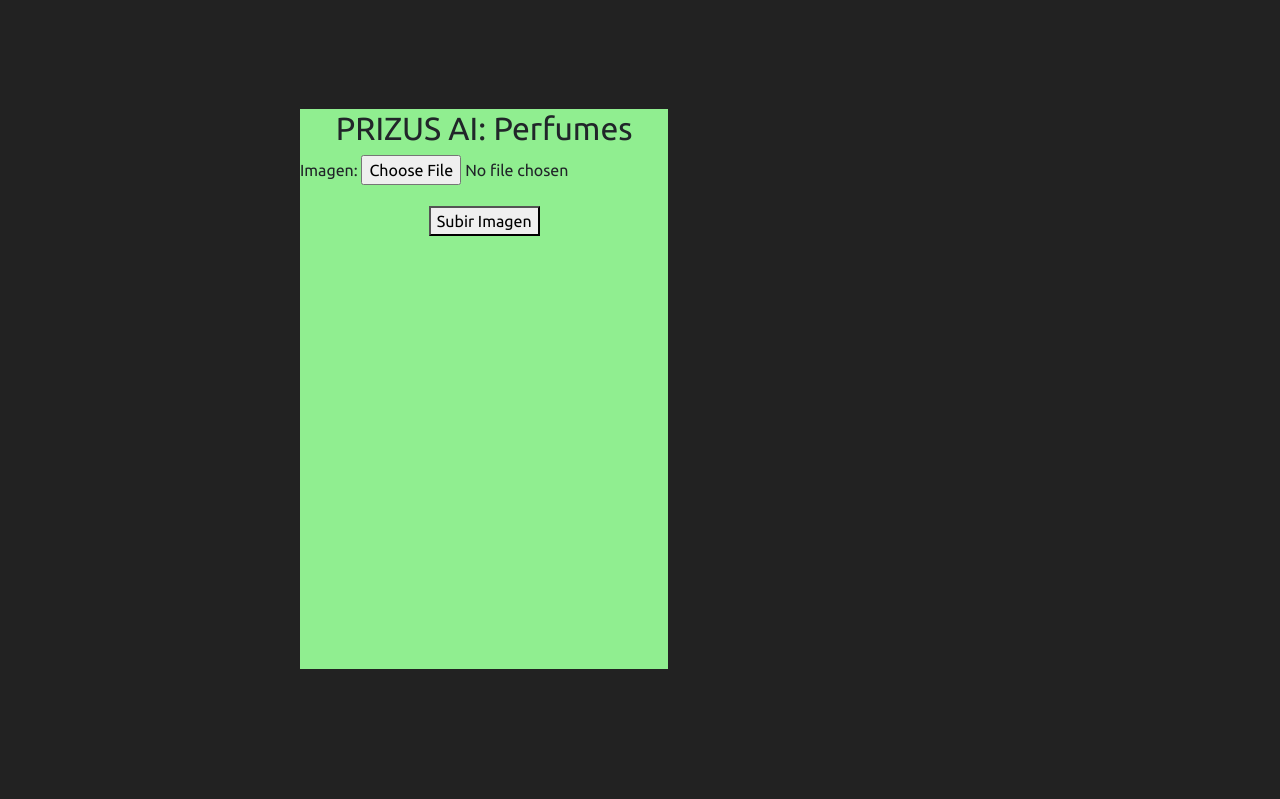
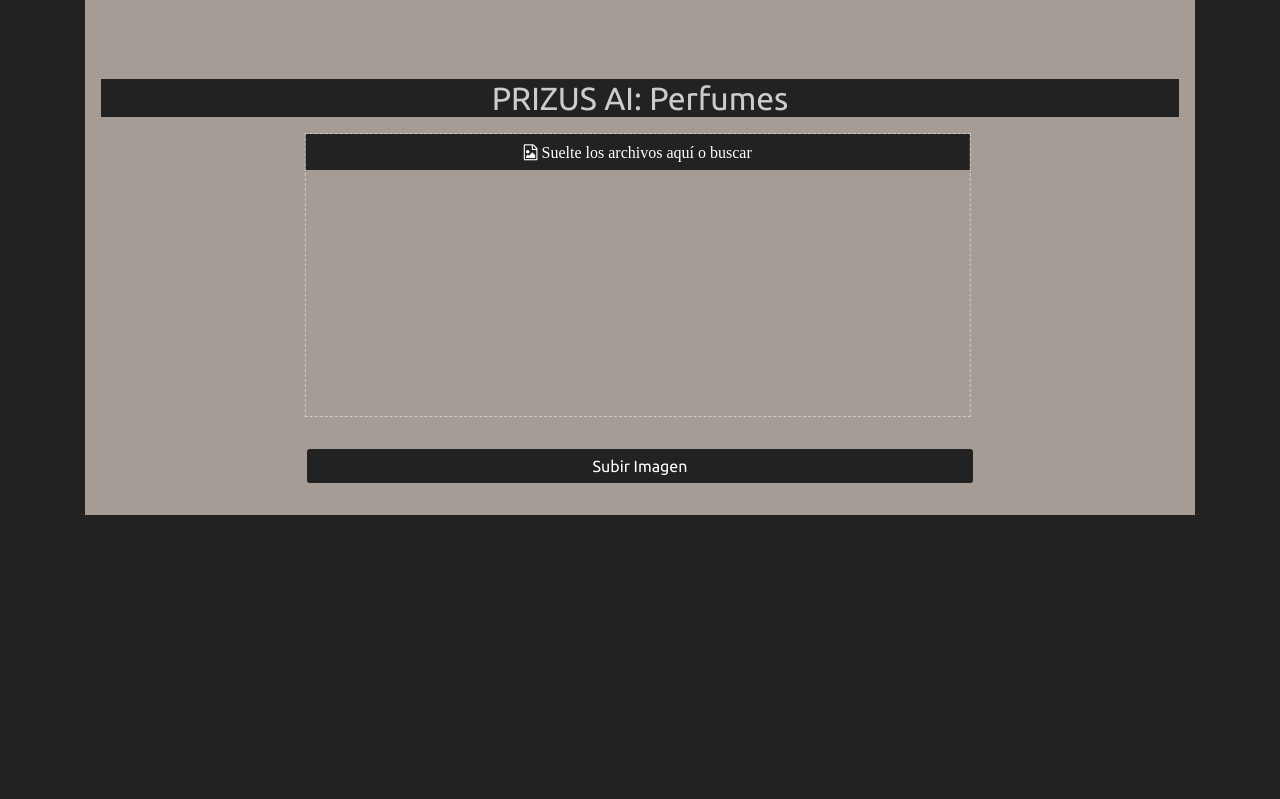
Before and after one commit to JoseOLDG/Prizus, a Django app: page /procesar_imagen/ in a window 1280 px wide. Shown: the part 71-870 px from the top of the page. Run offline with Django 3.2, Linux system fonts and the light colour scheme; some libraries are stand-ins or nearby versions.

Commit message:
Mejorando subida de imagen y arreglando productos precio

```diff
--- a/Prizus/core/forms.py
+++ b/Prizus/core/forms.py
@@ -9,4 +9,4 @@
         fields = ['username', "email", "password1", "password2"]
 
 class ImagenForm(forms.Form):
-    imagen = forms.FileField()
+    imagen = forms.FileField(label=False)
--- /dev/null
+++ b/Prizus/core/static/core/css/file.css
@@ -0,0 +1,66 @@
+.file-upload-input {
+  display: relative;
+  text-align: center;
+  outline: none;
+  cursor: pointer;
+  transform: translateX(33%);
+  background-color: #A59D95;
+  width: 60%;
+  border: 1px dashed #CCCCCC;
+}
+
+.file-upload-input:hover {
+  background-color: #CCCCCC;
+  border: 1px dashed #A59D95;
+}
+
+.file-upload-content {
+  display: none;
+  text-align: center;
+}
+
+.image-upload-wrap {
+  margin-top: 20px;
+  border: 4px dashed #CCCCCC;
+  position: relative;
+}
+
+.image-dropping,
+.image-upload-wrap:hover {
+  background-color: #CCCCCC;
+  border: 4px dashed #A59D95;
+}
+
+.file-upload-image {
+  max-height: 200px;
+  max-width: 200px;
+  margin: auto;
+  padding: 20px;
+}
+
+.remove-image {
+  width: 200px;
+  margin: 0;
+  color: #fff;
+  background: #cd4535;
+  border: none;
+  padding: 10px;
+  border-radius: 4px;
+  border-bottom: 4px solid #b02818;
+  transition: all .2s ease;
+  outline: none;
+  text-transform: uppercase;
+  font-weight: 700;
+}
+
+.remove-image:hover {
+  background: #c13b2a;
+  color: #ffffff;
+  transition: all .2s ease;
+  cursor: pointer;
+}
+
+.remove-image:active {
+  border: 0;
+  transition: all .2s ease;
+}
--- a/Prizus/core/static/core/css/iaprizus.css
+++ b/Prizus/core/static/core/css/iaprizus.css
@@ -1,14 +1,55 @@
 .formulario-emergente {
   background-color: #ffffff;
-  position: fixed;
-  z-index: 2;
-  background: lightgreen;
-  left: 270px;
-  top: 150px;
+  background: #A59D95;
   text-align: center;
-  margin: 30px 30px 60px;
+  display: flex;
+  flex-direction: column;
+  justify-content: center;
   user-select: none;
-  bottom: 0;
+  margin-top: 4rem !important;
+  padding-top: 4rem !important;
+  padding-bottom: 2rem;
+}
+
+i{
+  background-color: #222222;
+  color: #fff;
+  width: 100%;
+  padding: 10px;
+}
+
+input[type="file"] {
+  opacity: 0;
+  display: absolute;
+  background-color: #3498db;
+  width: 100%;
+  height: 100%;
+  padding: 100px;
+}
+
+button[type="submit"] {
+  background-color: #222222;
+  color: #fff;
+  border: none;
+  border-radius: 3px;
+  cursor: pointer;
+  width: 60%;
+  margin-top: 2rem;
+  padding: 5px 0px 5px 0px;
+}
+
+button[type="submit"]:hover {
+  text-decoration: none;
+  color: #222222;
+  background: #CCCCCC;
+}
+
+
+
+.title {
+  background: #222222;
+  color: #CCCCCC;
+  margin: 1rem;
 }
 
 .spinner {
--- a/Prizus/core/templates/core/prizus_ia.html
+++ b/Prizus/core/templates/core/prizus_ia.html
@@ -1,17 +1,26 @@
 {% extends 'base.html' %}
 {% block content %}
 {% load static %}
-
+<link rel="stylesheet" href="https://cdnjs.cloudflare.com/ajax/libs/font-awesome/4.7.0/css/font-awesome.min.css">
+<link href="{% static 'core/css/file.css' %}" type="text/css" rel="stylesheet">
 <div class="formulario-emergente">
-    <h2>PRIZUS AI: Perfumes</h2>
+    <h2 class="title">PRIZUS AI: Perfumes</h2>
     <form id="formulario_ia" method="post" enctype="multipart/form-data">
-        {% csrf_token %}
-        {{ form.as_p }}
+        <div class="file-upload-input">
+            <i class="fa fa-file-picture-o"> Suelte los archivos aquí o buscar </i>
+            {% csrf_token %}
+            {{ form.as_p }}
+        </div>
+        <div class="file-upload-content">
+            <img class="file-upload-image" src="#" alt="your image" />
+            <div class="image-title-wrap">
+                <button type="button" onclick="removeUpload()" class="remove-image">Remove <span class="image-title">Uploaded Image</span></button>
+            </div>
+        </div>
         <button type="submit">Subir Imagen</button>
     </form>
+
     <div class="spinner" id="spinner"></div>
 </div>
 
-
-
 {% endblock %}
--- a/Prizus/core/templates/products/producto.html
+++ b/Prizus/core/templates/products/producto.html
@@ -131,12 +131,11 @@
                     tiendaContainer.append(
                         `
                         <li class="list-group-item d-flex justify-content-between align-items-start numcolor">
-                            <div class="ms-2 me-auto">
+                            <div class="ms-2 me-auto mr-2">
                                 <div class="fw-bold"><a href="${data.prices[i][2]}">${data.prices[i][1]}</a></div>
                             </div>
 
-                            <span class="badge bg-primary rounded-pill">${data.prices[i][0]}</span>
-                            <span class="badge rounded-pill numcolor">${data.prices[i][0]}</span>
+                            <span class="badge bg-primary rounded-pill">$ ${data.prices[i][0]}</span>
 
                         </li>
                         `
--- a/Prizus/sqlite-python.py
+++ b/Prizus/sqlite-python.py
@@ -86,7 +86,7 @@
     (1,'multimarcasperfumes','span','price price--sale'),
     (2,'productosdelujo','span','price price--sale'),
     (3,'royalqueen','span','product-form-price form-price'),
-    (4,'sairam','h2','product-heading__pricing--has-discount'),
+    (4,'sairam','h2','product-heading__pricing'),
     (5,'silkperfumes','span','product-price'),
     (6,'mundoaromas','span','price on-sale'),
     (7,'cosmetic','span','ProductMeta__Price Price Price--highlight Text--subdued u-h4')
```
Also changed, not shown: Prizus/core/static/core/js/prizus_ia.js (+40 -0 lines).
